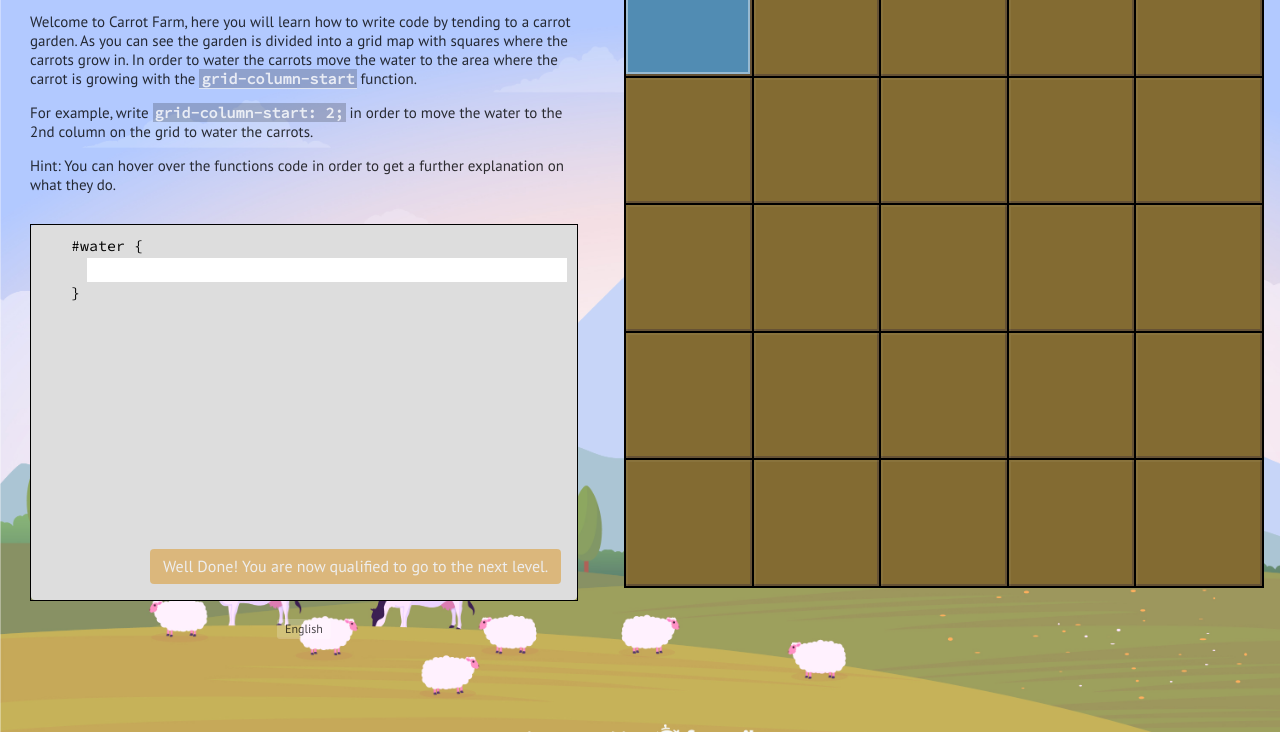
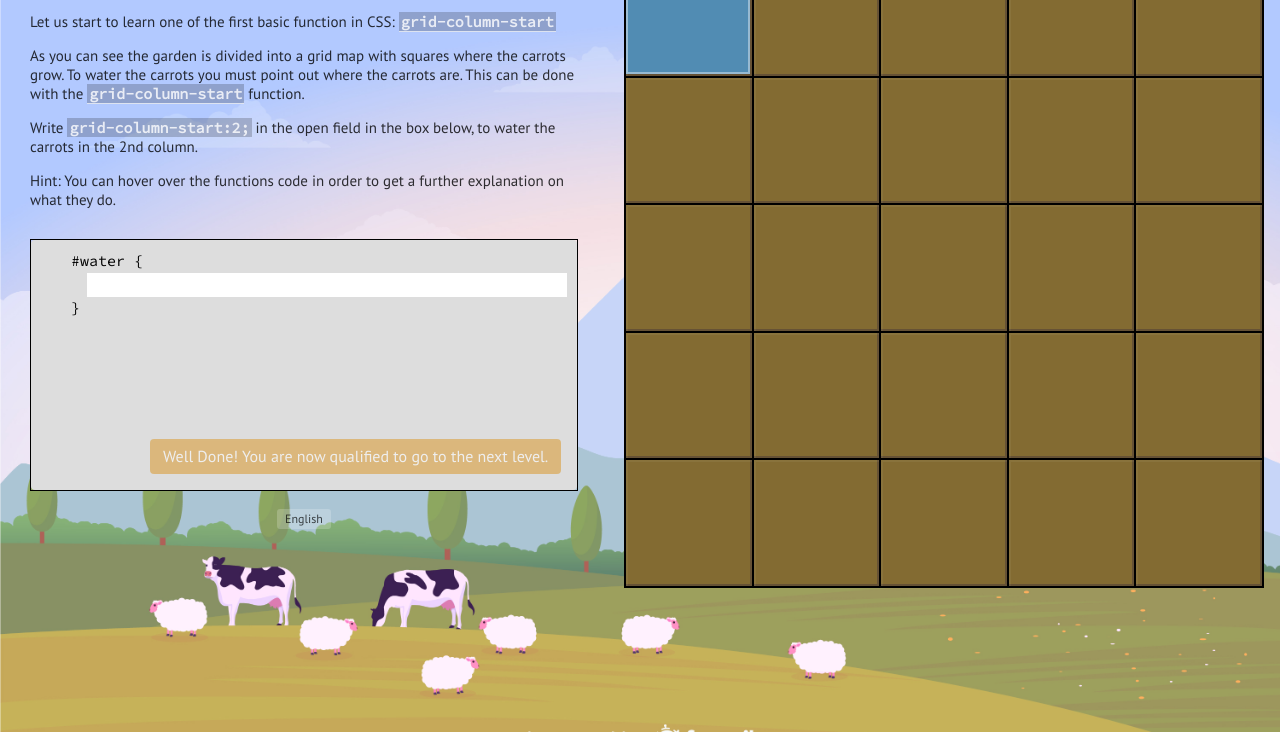
Before and after one commit to vgavis/Carrot-Farm, a website: page index.html in a window 1280 px wide. Shown: the part 68-800 px from the top of the page. Drawn offline with nearby package versions, Linux system fonts and the light colour scheme; a web font is replaced by a local one.

Commit message:
Updated instuctions and front page

```diff
--- a/css/style.css
+++ b/css/style.css
@@ -158,7 +158,7 @@ pre {
 }
 
 #css {
-    height: 375px;
+    height: 250px;
     position: relative;
     padding: 10px 10px 10px 40px;
     background-color: #ddd;
--- a/js/levels.js
+++ b/js/levels.js
@@ -1,8 +1,8 @@
 var levels = [{
         name: 'grid-column-start 1',
         instructions: {
-            'en': '<p>Welcome to Carrot Farm, here you will learn how to write code by tending to a carrot garden. As you can see the garden is divided into a grid map with squares where the carrots grow in. In order to water the carrots move the water to the area where the carrot is growing with the <code>grid-column-start</code> function.</p><p>For example, write <code>grid-column-start: 2;</code> in order to move the water to the 2nd column on the grid to water the carrots.</p>Hint: You can hover over the functions code in order to get a further explanation on what they do.</p>',
-            'no': '<p>Velkommen til Carrot Farm, her lærer du hvordan du skriver kode ved å gå til en gulrothage. Som du kan se er hagen delt inn i et rutenettkart med firkanter der gulrøttene vokser i. For å vanne gulrøttene, flytter du vannet til området der gulroten vokser med <code>grid-column-start</code> funksjonen. </p> <p> Skriv for eksempel <code>grid-column-start: 2;</code> for å flytte vannet til den andre kolonnen på rutenettet for å vanne gulrøttene. </p> Tips: Du kan holde musepekeren over funksjonskoden for å få en ytterligere forklaring på hva de gjør. </p> ',
+            'en': '<p>Let us start to learn one of the first basic function in CSS: <code>grid-column-start</code> </p> As you can see the garden is divided into a grid map with squares where the carrots grow. To water the carrots you must point out where the carrots are. This can be done with the <code>grid-column-start</code> function. </p> Write <code>grid-column-start:2;</code> in the open field in the box below, to water the carrots in the 2nd column.</p>Hint: You can hover over the functions code in order to get a further explanation on what they do.</p>',
+            'no': '<p>Velkommen til Gulerotgården.</p> I dette spillet vil du lære å skrive programmeringskode. Dette vil du lære gjennom å dyrke gulerøtter i en grønnsakshage. Hagen er delt inn i et rutenettkart med firkanter der gulrøttene vokser. Du skal vanne gulerøttene for å få dem til å vokse. For å vanne gulerøtter så flytter du vannet til området der gulroten vokser med<code>grid-column-start</code> funksjonen. </p> <p> Eksempel: om du skriver <code>grid-column-start: 2;</code> så vanner du gulerøttene i den andre kolonnen på rutenettet. </p> Tips: Du kan holde musepekeren over funksjonskoden for å få en ytterligere forklaring på hva de gjør. </p> ',
         },
         board: 'c',
         selector: '> :nth-child(1)',
@@ -13,8 +13,8 @@ var levels = [{
     {
         name: 'grid-column-start 2',
         instructions: {
-            'en': '<p>Well done! Lets try that again, water the carrots where you see them in the garden. Remember to use the <code>grid-column-start</code> function.</p>',
-            'no': '<p>Bra gjort! La oss prøve det igjen, vanne gulrøttene der du ser dem i hagen. Husk å bruke funksjonen <code>grid-column-start</code>.</p>',
+            'en': '<p>Well done! Let us try this again. Water the carrots where you see them in the garden. Remember to use the <code>grid-column-start</code> function that you used in the last level, but this time the carrots are on column 4 instead of 2. If you notice the box shaking it is because you made a mistake, but do not worry you can try again as many time as you want.</p>',
+            'no': '<p>Dette var bra gjort! Nå skal vi prøve dette igjen. Vi skal vanne gulrøttene der du ser dem i hagen. Husk å bruke funksjonen <code>grid-column-start</code>.</p>',
         },
         board: 'c',
         selector: '> :nth-child(1)',
@@ -25,8 +25,8 @@ var levels = [{
     {
         name: 'grid-column-end 1',
         instructions: {
-            'en': '<p>The function <code>grid-column-start</code> alone only moves the water to the spesified column stated, but with a <code>grid-column-end</code> function you can even water multiple carrots at once in several columns.</p><p>Try to use the <code>grid-column-end</code> function in order to water these 8 carrots. Make sure you do not water the dirt, as that would waste water. Keep in mind that the carrots starts at the 1st column and ends up until the 5th column.</p>',
-            'no': '<p>Funksjonen <code>grid-column-start</code> alene flytter bare vannet til den angitte spesifikke kolonnen, men med en <code>grid-column-end</code> -funksjon kan du til og med vanne flere gulrøtter samtidig i flere kolonner. </p> <p> Forsøk å bruke funksjonen <code>grid-column-end</code> for å vanne disse 8 gulrøttene. Forsikre deg om at du ikke vanner skitten, da det vil kaste bort vann. Husk at gulrøttene starter ved første kolonne og ender til 5. kolonne.</p>',
+            'en': '<p>We shall now learn the next step. The function <code>grid-column-start</code> alone only moves the water to the specified column stated, but with a <code>grid-column-end</code> function you can even water multiple carrots at once in several columns.</p><p>Try to use the <code>grid-column-end</code> function in order to water these 8 carrots. Make sure you do not water the dirt, as that would waste water. Keep in mind that the carrots starts at the 1st column and ends up until the 5th column.</p>',
+            'no': '<p>Nå skal vi lære noe nytt. Funksjonen <code>grid-column-start</code> flytter bare vannet til den kolonnen du gir nummer på. Med en <code>grid-column-end</code> -funksjon kan du også vanne flere gulrøtter samtidig i flere kolonner. </p> <p> Nå kan du forsøke å bruke funksjonen <code>grid-column-end</code> for å vanne disse 8 gulrøttene. Du må ikke vanne jorden, da dette er sløsing av vann. Husk at gulrøttene starter ved første kolonne og fram til 5. kolonne.</p>',
         },
         board: 'c',
         classes: { '#garden > *, #plants > *': 'grid-column-start-1' },
@@ -38,8 +38,8 @@ var levels = [{
     {
         name: 'grid-column-end 2',
         instructions: {
-            'en': '<p>Remember that the functions <code>grid-column-start</code> and <code>grid-column-end</code>, can also work backwards, with the end value being smaller than the start value.</p><p>Try doing this by setting the value of the <code>grid-column-end</code> function lower than 5.</p>',
-            'no': '<p>Husk at funksjonene <code> grid-column-start </code> og <code> grid-column-end </code>, også kan fungere bakover, med sluttverdien mindre enn startverdien. </p> <p> Forsøk å gjøre dette ved å stille inn verdien til funksjonen <code> grid-column-end </code>lavere enn 5.</p>',
+            'en': '<p>A tip: Remember that the functions <code>grid-column-start</code> and <code>grid-column-end</code>, can also work backwards, with the end value being smaller than the start value.</p><p>Try doing this by setting the value of the <code>grid-column-end</code> function lower than 5.</p>',
+            'no': '<p>Et lite tips: funksjonene <code> grid-column-start </code> og <code> grid-column-end </code>, kan også fungere bakover, med da må sluttverdien være mindre enn startverdien. </p> <p> Nå kan du forsøke å gjøre dette ved å legg inn verdien til funksjonen <code> grid-column-end </code>lavere enn 5.</p>',
         },
         board: 'c',
         classes: { '#garden > *, #plants > *': 'grid-column-start-5' },
@@ -51,8 +51,8 @@ var levels = [{
     {
         name: 'grid-column-end 3',
         instructions: {
-            'en': '<p>You can also use negative value to count the columns starting from left to right, instead of right to left. This means that -3 is the same as 4.</p><p>Trying watering these carrots by assigning a negative value to <code>grid-column-end</code>.</p>',
-            'no': '<p>Du kan også bruke negativ verdi for å telle kolonnene som starter fra venstre til høyre, i stedet for fra høyre til venstre. Dette betyr at -3 er det samme som 4. </p> <p> Forsøk å vanne disse gulrøttene ved å tilordne en negativ verdi til <code>grid-column-end</code>.</p>',
+            'en': '<p>Another tip: You can also use negative values to count the columns starting from left to right, instead of right to left. This means that -3 is the same as 4.</p><p>Trying watering these carrots by assigning a negative value to <code>grid-column-end</code>.</p>',
+            'no': '<p>Enda et tips: du kan også bruke negativ verdi, som tilsvarer antall kolonner som starter fra venstre til høyre - dette i stedet for fra høyre til venstre som representeres ved positiv verdi. Dette betyr at -3 er det samme som 4. </p> <p> Nå kan du forsøk å vanne gulrøttene ved å tilordne en negativ verdi til <code>grid-column-end</code>.</p>',
         },
         board: 'c',
         classes: { '#garden > *, #plants > *': 'grid-column-start-1' },
@@ -64,8 +64,8 @@ var levels = [{
     {
         name: 'grid-column-start 3',
         instructions: {
-            'en': '<p>Negative values can also be used in the <code>grid-column-start</code> function. Try this out by watering these carrots with a negative start value.</p>',
-            'no': '<p>Negative verdier kan også brukes i funksjonen <code>grid-column-start</code>. Prøv dette ved å vanne disse gulrøttene med en negativ startverdi.</p>',
+            'en': '<p>Negative values can also be used in the <code>grid-column-start</code> function. Try this by watering these carrots with a negative start value.</p>',
+            'no': '<p>Du kan også bruke negative verdier i funksjonen <code>grid-column-start</code>. Nå kan du prøve dette ved å vanne gulrøttene med en negativ startverdi.</p>',
         },
         board: 'c',
         selector: '> :nth-child(1)',
@@ -76,8 +76,8 @@ var levels = [{
     {
         name: 'grid-column-end 4',
         instructions: {
-            'en': '<p>You can also define how many columns you wish to water with the <code>span</code> keyword. This means that when defining <code>grid-column-end</code> with <code>span 2</code> you define the water will cover two columns wide.</p><p>For example, to water these carrots you can use the function: <code>grid-column-end: span 3;</code>.</p>',
-            'no': '<p>Du kan også definere hvor mange kolonner du vil vanne med <code> span </code> nøkkelordet. Dette betyr at når du definerer <code>grid-column-end</code> med <code>span 2</code>, definerer du at vannet skal dekke to kolonner bredt. </p> <p> For å vanne disse for eksempel gulrøtter du kan bruke funksjonen: <code> grid-column-end: span 3; </code>. </p>',
+            'en': '<p>Now it is time to learn a new keyword: You can define how many columns you wish to water with the <code>span</code> keyword. This means that when defining <code>grid-column-end</code> with <code>span 2</code> you define that the water will cover two columns wide.</p><p>For example, to water these carrots you can use the function: <code>grid-column-end: span 2;</code> How will you code to be able to water the carrots?</p>',
+            'no': '<p>Nå skal du lære enda noe nytt. Du kan også definere hvor mange kolonner du vil vanne med <code> span </code> nøkkelordet. Dette betyr at når du skriver <code>grid-column-end</code> med <code>span 2</code>, så sier du at vannet skal dekke to kolonner bredt. Dette skrives som: <code> grid-column-end: span 2; </code> </p> <p> Hva vil du skrive for å kunne vanne gulrøttene du ser i hagen? </p>',
         },
         board: 'c',
         classes: { '#garden > *, #plants > *': 'grid-column-start-2' },
@@ -89,8 +89,8 @@ var levels = [{
     {
         name: 'grid-column-end 5',
         instructions: {
-            'en': '<p>Now try yourself to see how you can use the <code>grid-column-end</code> and <code>span</code> functions to water these carrots.</p>',
-            'no': '<p>Prøv deg nå å se hvordan du kan bruke funksjonene <code>grid-column-end</code> og <code>span</code> til å vanne disse gulrøttene.</p>',
+            'en': '<p>Now try for yourself to see how you can use the <code>grid-column-end</code> and <code>span</code> functions to water these carrots.</p>',
+            'no': '<p>Når kan du prøve på egen hånd. Hvordan du kan bruke funksjonene <code>grid-column-end</code> og <code>span</code> til å vanne disse gulrøttene.</p>',
         },
         board: 'c',
         classes: { '#garden > *, #plants > *': 'grid-column-start-1' },
@@ -102,8 +102,8 @@ var levels = [{
     {
         name: 'grid-column-start 4',
         instructions: {
-            'en': '<p>The keyword <code>span</code> also works with <code>grid-column-start</code>, where the width of the area that will be watered is based on the end position. Trying using this combination to water these carrots in the upper right corner</p>',
-            'no': '<p>Nøkkelordet <code> span</code> fungerer også med <code> grid-column-start </code>, der bredden på området som skal vannes er basert på sluttposisjonen. Prøver å bruke denne kombinasjonen til å vanne disse gulrøttene i øverste høyre hjørne </p>',
+            'en': '<p>Tips: The keyword <code>span</code> also works with <code>grid-column-start</code>, where the width of the area that will be watered is based on the end position. Try to use this combination to water the carrots in the upper right corner.</p>',
+            'no': '<p>Nøkkelordet <code> span</code> fungerer også med <code> grid-column-start </code>, der bredden på området som skal vannes er basert på sluttposisjonen. Prøver å bruke denne kombinasjonen til å vanne disse gulrøttene i øverste høyre hjørne.</p>',
         },
         board: 'c',
         classes: { '#garden > *, #plants > *': 'grid-column-end-6' },
@@ -115,8 +115,8 @@ var levels = [{
     {
         name: 'grid-column 1',
         instructions: {
-            'en': '<p>Instead of having to type both <code>grid-column-start</code> and <code>grid-column-end</code> you can use the function <code>grid-column</code> to spesify the start and end poition at the same time. Make sure you seperate the start and end value with a slash.</p><p>This means that <code>grid-column: 2 / 4;</code> will water the area from column 2 and ending with column 4. See if you can water these carrots with this function.</p>',
-            'no': '<p>I stedet for å måtte skrive <code>grid-column-start</code> og <code>grid-column-end</code> kan du bruke funksjonen <code>grid-column</code> for å spesifisere starten og sluttposisjonen på samme tid. Forsikre deg om at du skiller start- og sluttverdien med en skråstrek. </p> <p> Dette betyr at <code>grid-column: 2 / 4;</code> vil vanne området fra kolonne 2 og slutte med kolonne 4 . Se om du kan vanne gulrøttene med denne funksjonen. </p>',
+            'en': '<p>Now you will learn even more coding: Instead of having to type both <code>grid-column-start</code> and <code>grid-column-end</code> you can use the function <code>grid-column</code> to specify the start and end position at the same time. Make sure you seperate the start and end value with a slash.</p><p>This means that <code>grid-column: 2 / 4;</code> will water the area from column 2 and ending with column 4. See if you can water these carrots with this function.</p>',
+            'no': '<p>Nå skal du lære enda noe mer: I stedet for å skrive <code>grid-column-start</code> og <code>grid-column-end</code> kan du bruke funksjonen <code>grid-column</code> for å spesifisere starten og slutten. Vær sikker på at du skiller start- og sluttverdien med en skråstrek. </p> <p> Dette betyr at <code>grid-column: 2 / 4;</code> vil vanne området fra kolonne 2 og slutte med kolonne 4 . Nå kan du prøve vanne gulrøttene med denne funksjonen. </p>',
         },
         board: 'c',
         selector: '> :nth-child(1)',
@@ -127,8 +127,8 @@ var levels = [{
     {
         name: 'grid-column 2',
         instructions: {
-            'en': '<p>The <code>grid-column</code> function also works with the <code>span</code> function. Try to see if you can figure out how to water these carrots.</p>',
-            'no': '<p>Funksjonen <code>grid-column</code> fungerer også med funksjonen <code>span</code>. Forsøk å se om du kan finne ut hvordan du vanner gulrøttene.</p>',
+            'en': '<p>Tip: The <code>grid-column</code> function also works with the <code>span</code> function. Try to see if you can figure out how to water these carrots.</p>',
+            'no': '<p>Funksjonen <code>grid-column</code> fungerer også med funksjonen <code>span</code>. Nå kan du prøve å se om du kan finne ut hvordan du vanner gulrøttene.</p>',
         },
         board: 'c',
         selector: '> :nth-child(1)',
@@ -139,8 +139,8 @@ var levels = [{
     {
         name: 'grid-row-start 1',
         instructions: {
-            'en': '<p>So far we have only been using columns to water the carrots, but what if we add a second dimension to our farm. Here we will need to use the <code>grid-row-start</code> function to specify the row, the same way we used the <code>grid-column-start</code> function. See if you can use this function to water the carrots in the 4th row.</p>',
-            'no': '<p>Så langt har vi bare brukt søyler for å vanne gulrøttene, men hva om vi legger en annen dimensjon til gården vår. Her må vi bruke funksjonen <code>grid-row-start</code> for å spesifisere raden, på samme måte som vi brukte funksjonen <code>grid-column-start</code>. Se om du kan bruke denne funksjonen til å vanne gulrøttene i den fjerde raden. </p>',
+            'en': '<p>Now you will learn some more: So far we have only been using columns to water the carrots, but what if we add a second dimension to our farm. Here we will need to use the <code>grid-row-start</code> function to specify the row, the same way we used the <code>grid-column-start</code> function. See if you can use this function to water the carrots in the 4th row.</p>',
+            'no': '<p>Nå skal du igjen lære noe nytt: til nå har vi brukt kolonner for å vanne gulrøttene, men hva om vi legger en annen dimensjon til hagen vår. Her skal vi bruke funksjonen <code>grid-row-start</code> for å spesifisere raden, på samme måte som vi brukte funksjonen <code>grid-column-start</code>. Prøv nå om du kan bruke denne funksjonen til å vanne gulrøttene i den fjerde raden.</p>',
         },
         board: 'c',
         selector: '> :nth-child(1)',
@@ -151,8 +151,8 @@ var levels = [{
     {
         name: 'grid-row-start 2',
         instructions: {
-            'en': '<p>Just like with the column we can use <code>grid-row</code> in order to specify where the water will start and end. How would use this function to water these carrots?</p>',
-            'no': '<p>Akkurat som med kolonnen kan vi bruke <code>grid-row</code> for å spesifisere hvor vannet skal starte og slutte. Hvordan ville denne funksjonen brukt til å vanne gulrøttene? </p>',
+            'en': '<p>Tip: Just like with the column we can use <code>grid-row</code> in order to specify where the water will start and end. How would you use this function to water these carrots?</p>',
+            'no': '<p>Tips: Akkurat som med kolonne kan vi bruke <code>grid-row</code> for å spesifisere hvor vannet skal starte og slutte på en rad. Nå kan du prøve å bruke denne funksjonen for å vanne gulrøttene? </p>',
         },
         board: 'c',
         selector: '> :nth-child(1)',
@@ -163,8 +163,8 @@ var levels = [{
     {
         name: 'grid-column-row 1',
         instructions: {
-            'en': '<p>We can combine both these functions <code>grid-column</code> and <code>grid-row</code> , in order to move the water anywhere in the garden. How will you use these functions to water the carrots in the middle of the garden?</p>',
-            'no': '<p>Vi kan kombinere begge disse funksjonene <code>grid-column</code> og <code>grid-row</code>for å flytte vannet hvor som helst i hagen. Hvordan vil du bruke disse funksjonene til å vanne gulrøttene midt i hagen?</p>',
+            'en': '<p>Another tip: We can combine both these functions <code>grid-column</code> and <code>grid-row</code> , in order to move the water anywhere in the garden. How will you use these functions to water the carrots in the middle of the garden? Remember to use ; between each code line.</p>',
+            'no': '<p>Nok et tips: Vi kan kombinere begge disse funksjonene <code>grid-column</code> og <code>grid-row</code>for å vanne hvor som helst i hagen. Hvordan vil du bruke disse funksjonene til å vanne gulrøttene midt i hagen? Husk bruk ; mellom ulike kodesetninger.</p>',
         },
         board: 'c',
         selector: '> :nth-child(1)',
@@ -176,7 +176,7 @@ var levels = [{
         name: 'grid-column-row 2',
         instructions: {
             'en': '<p>By combining the two functions <code>grid-column</code> and <code>grid-row</code> you can cover a large area with water. Use these functions to water all the carrots.</p>',
-            'no': '<p>Ved å kombinere de to funksjonene <code>grid-column</code> og <code>grid-row</code> kan du dekke et stort område med vann. Bruk disse funksjonene til å vanne alle gulrøttene.</p>',
+            'no': '<p>Ved å kombinere de to funksjonene <code>grid-column</code> og <code>grid-row</code> kan du også dekke et stort område med vann. Nå kan du prøve å bruke disse funksjonene til å vanne alle gulrøttene.</p>',
         },
         board: 'c',
         selector: '> :nth-child(1)',
@@ -187,8 +187,8 @@ var levels = [{
     {
         name: 'grid-area 1',
         instructions: {
-            'en': '<p>An even easier way to do this is by using the <code>grid-area</code> function.</p><p>This means that instead of writing <code>grid-column: 1/3 </code> and <code>grid-row: 1/6 </code> you can write <code>grid-area: 1 / 1 / 3 / 6;</code>. Try to use this function to water these carrots.</p>',
-            'no': '<p>En enda enklere måte å gjøre dette på er å bruke funksjonen <code>grid-area</code>. </p> <p> Dette betyr at i stedet for å skrive <code>grid-column: 1/3 </code> og <code>grid-row: 1/6 </code> kan du skrive <code>grid-area: 1 / 1 / 3 / 6;</code>. Prøv å bruk denne funksjonen til å vanne gulrøttene. </p> ',
+            'en': '<p>Now you will learn to combine code lines: An way to do this is by using the <code>grid-area</code> function.</p><p>This means that instead of writing <code>grid-column: 1/3 </code> and <code>grid-row: 1/6 </code> you can write <code>grid-area: 1 / 1 / 6 / 3;</code>. Try to use this function to water these carrots.</p>',
+            'no': '<p>Nå skal du lære å kombinere ulike kodesetninger: En enklere måte å gjøre det du utførte på nivå 15 er å bruke funksjonen <code>grid-area</code>. </p> <p> Dette betyr at i stedet for å skrive <code>grid-column: 1/3 </code> og <code>grid-row: 1/6 </code> kan du skrive <code>grid-area: 1 / 1 / 6 / 3;</code>. Nå kan du prøve dette til å vanne gulrøttene. </p> ',
         },
         board: 'c',
         selector: '> :nth-child(1)',
@@ -199,8 +199,8 @@ var levels = [{
     {
         name: 'grid-area 2',
         instructions: {
-            'en': '<p>If the area that needs watering does not form a perfect square, multiple water items are needed. The first one is already done for you, try using the <code>grid-area</code> function to water the rest of the carrots. Note that the areas can overlap eachother.</p>',
-            'no': '<p>Hvis området som trenger vanning ikke danner et perfekt torg, er det behov for flere vannelementer. Den første er allerede gjort for deg, prøv å bruke funksjonen <code>grid-area</code> or å vanne resten av gulrøttene. Legg merke til at områdene kan overlappe hverandre. </p>',
+            'en': '<p>Tip: If the area that needs watering does not form a perfect square, the area need to be divided into several squares. Theses squares one can put together so the whole area of carrots can be watered. The first square is already done for you, try using the <code>grid-area</code> function to water the rest of the carrots. Note that the areas can overlap eachother.</p>',
+            'no': '<p>Tips: Hvis området som trenger vanning ikke er firkantet, så er det behov å dele området i ulike firkanter. Disse firkantene vil kunne settes sammen så hele området med gulerøtter vannes. Den ene firkanten er allerede programmert for deg; nå kan du prøve å bruke funksjonen <code>grid-area</code> or å vanne den andre firkanten, slik at alle gulrøttene blir vannet. Legg merke til at områdene kan overlappe hverandre. </p>',
         },
         board: 'cc',
         classes: { '#garden > :nth-child(2), #plants > :nth-child(2)': 'grid-column-4' },
@@ -214,7 +214,7 @@ var levelWin = {
     name: 'win',
     instructions: {
         'en': '<p>Congratulations you have completed all the challenges!</p> Now you have learned the basics of using a CSS grid system. This is one the fundamental aspects of programming and a good start to get familiar with how programming works. With some further learning into this language you can learn how to design websites and create games. Creating this game used a lot of the language that you just learned.</p>You can go back to the levels that you completed by pressing where it says Level 17 of 17. You can also press Reset from this menu if you want to remove all your answers.</p>',
-        'no': '<p>Gratulerer, du har fullført alle utfordringene! </p> Nå har du lært det grunnleggende om å bruke et CSS-rutenett-system. Dette er en av de grunnleggende aspektene ved programmering og en god start på å bli kjent med hvordan programmering fungerer. Med litt videre læring av dette språket kan du lære å designe nettsteder og lage spill. Å lage dette spillet brukte mye av språket du nettopp har lært. </p> Du kan gå tilbake til nivåene du fullførte ved å trykke der det står Nivå 17 av 17. Du kan også trykke på Tilbakestill fra denne menyen hvis du vil fjern alle svarene dine.</p>',
+        'no': '<p>Gratulerer, du har fullført alle utfordringene! </p> Nå har du lært det grunnleggende i å bruke et CSS-rutenett-system. Dette er en av de viktigste delene ved programmering og er en god start for å bli kjent med hvordan programmering fungerer. Med litt videre læring av dette språket kan du lære å designe nettsteder og å lage spill. Å lage dette spillet brukte mye av språket du nettopp har lært. </p> Du kan gå tilbake til nivåene du fullførte ved å trykke der det står Nivå 17 av 17. Du kan også trykke på Tilbakestill fra denne menyen hvis du vil fjerne alle svarene dine.</p>',
     },
     board: '',
     classes: { '#garden, #plants, #overlay': 'win' },
```
Also changed, not shown: start.html (+6 -2 lines).
